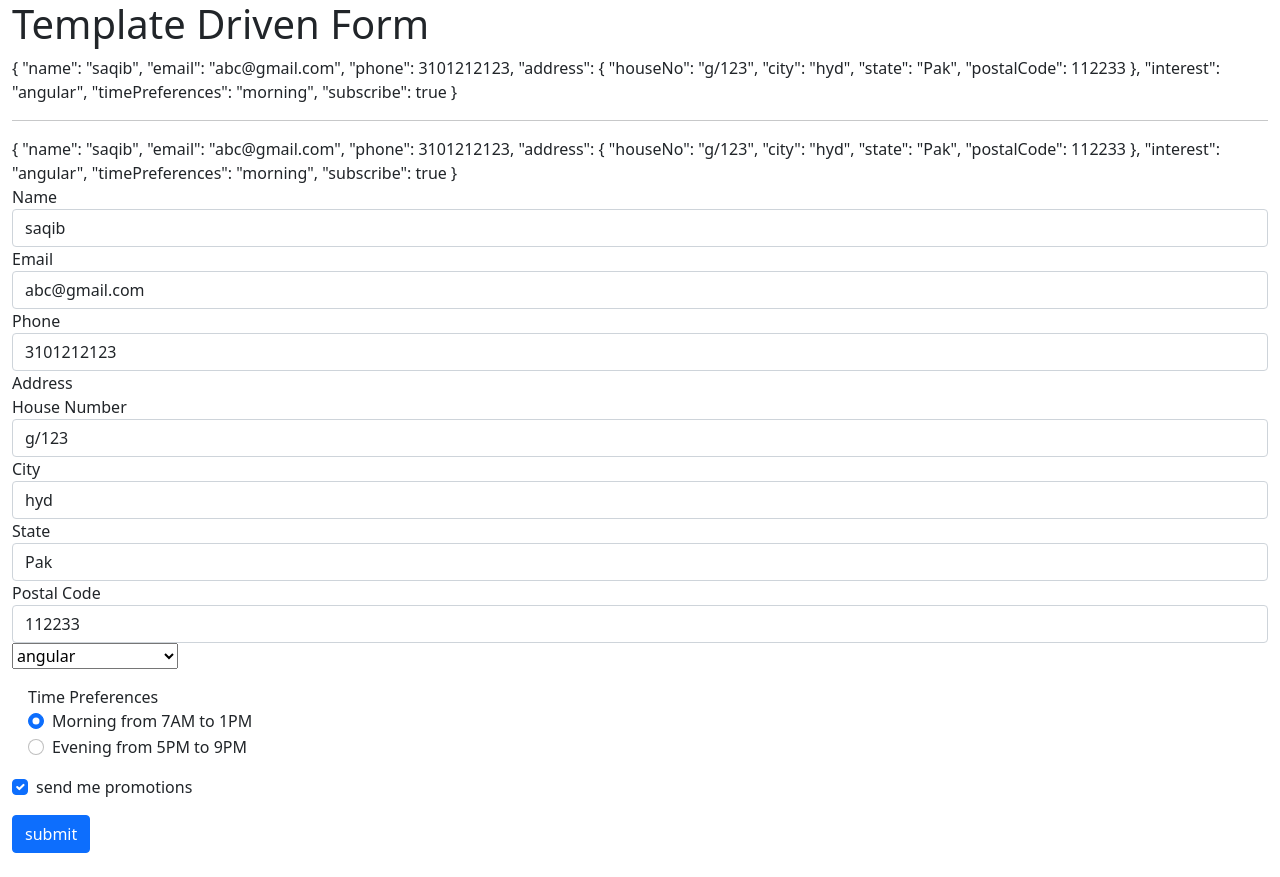
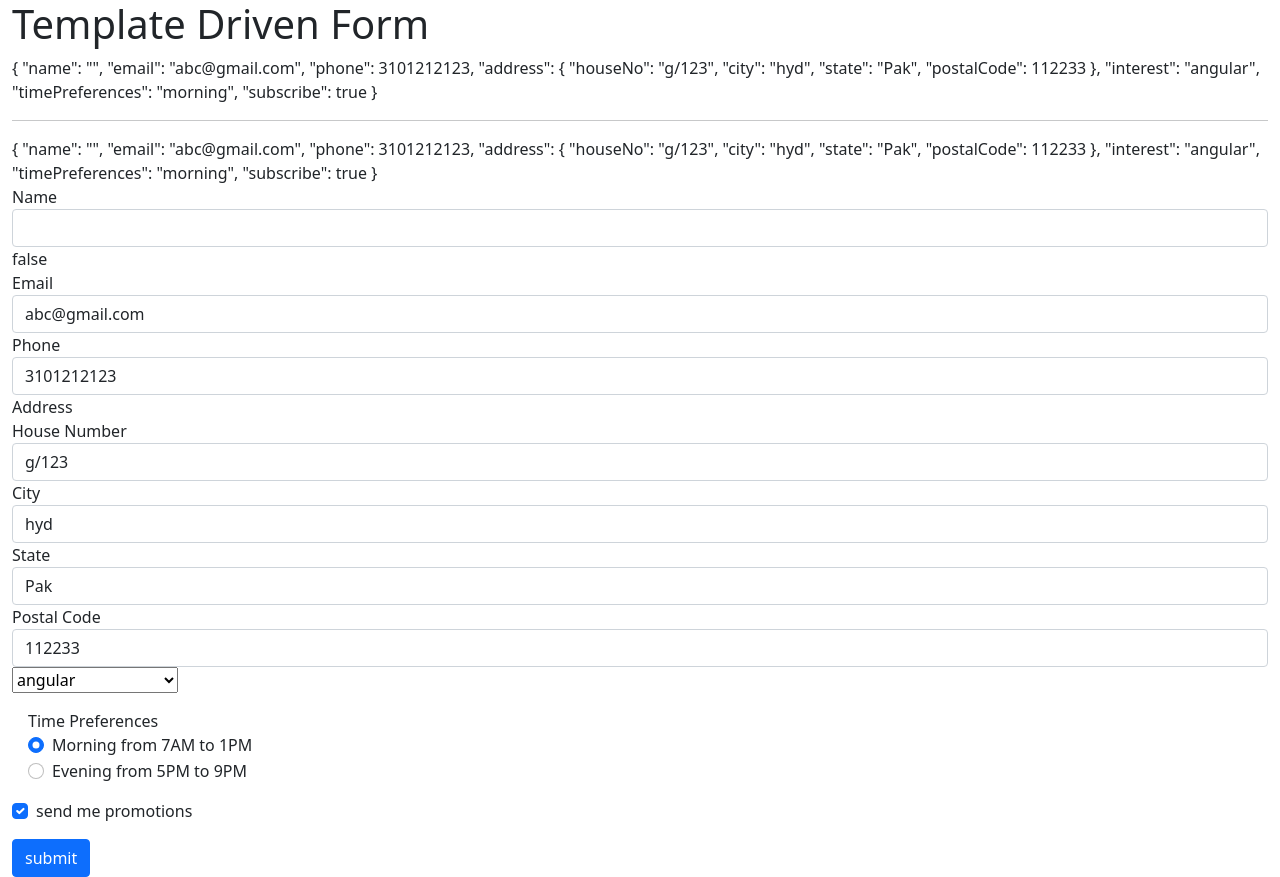
Before and after one commit to Saqib-ghouri11/angular-forms, an Angular app: page / in a window 1280 px wide. Before the commit the page ends 853 px from the top, so only its background shows below. Built offline with nearby package versions, Linux system fonts and the light colour scheme.

Commit message:
TDF Validations

```diff
--- a/src/app/app.component.html
+++ b/src/app/app.component.html
@@ -9,8 +9,14 @@
 
     <div class="form-group">
       <label>Name</label>
-      <input type="text" class="form-control" name="name" [(ngModel)]="userData.name">
+       <!-- here we have applied validation control by observing the state change of the form control field, along with visual feedback -->
+      <input type="text" #name="ngModel" class="form-control" name="name"
+      [class.is-invalid]="name.invalid && name.touched"
+      required [(ngModel)]="userData.name">
+       <!-- displaying the error messages as well with visual feedback -->
+       <small class="text-danger" [class.d-none]="name.valid || name.untouched">name is required</small>
     </div>
+    {{name.valid}}
 
     <div class="form-group">
       <label>Email</label>
@@ -19,7 +25,16 @@
 
     <div class="form-group">
       <label>Phone</label>
-      <input type="tel" class="form-control" name="phone" [(ngModel)]="userData.phone">
+      <!-- here we have applied validation control by observing the state change of the form control field, along with visual feedback -->
+      <input type="tel" class="form-control" name="phone" #phone="ngModel"
+      pattern="^\d{10}$" required
+      [class.is-invalid]="phone.invalid && phone.touched"
+      [(ngModel)]="userData.phone">
+      <!-- displaying multiple conditioned error message with visual feedback -->
+     <div *ngIf="phone.errors && (phone.invalid || phone.touched)">
+        <small class="text-danger" *ngIf="phone.errors?.['pattern']">Phone number must be of 10 digits</small>
+        <small class="text-danger" *ngIf="phone.errors?.['required']">Phone number is required</small>
+     </div>
     </div>
 
     <div ngModelGroup="address" >
--- a/src/app/app.component.ts
+++ b/src/app/app.component.ts
@@ -10,7 +10,7 @@ export class AppComponent {
   options=['angular','react','vue']
   title = 'angular-forms';
 
-  userData:User = new User('saqib','abc@gmail.com',3101212123,{houseNo:'g/123',city:'hyd',state:'Pak',postalCode:112233,},'angular','morning',true);
+  userData:User = new User('','abc@gmail.com',3101212123,{houseNo:'g/123',city:'hyd',state:'Pak',postalCode:112233,},'angular','morning',true);
 
 
 }
```
